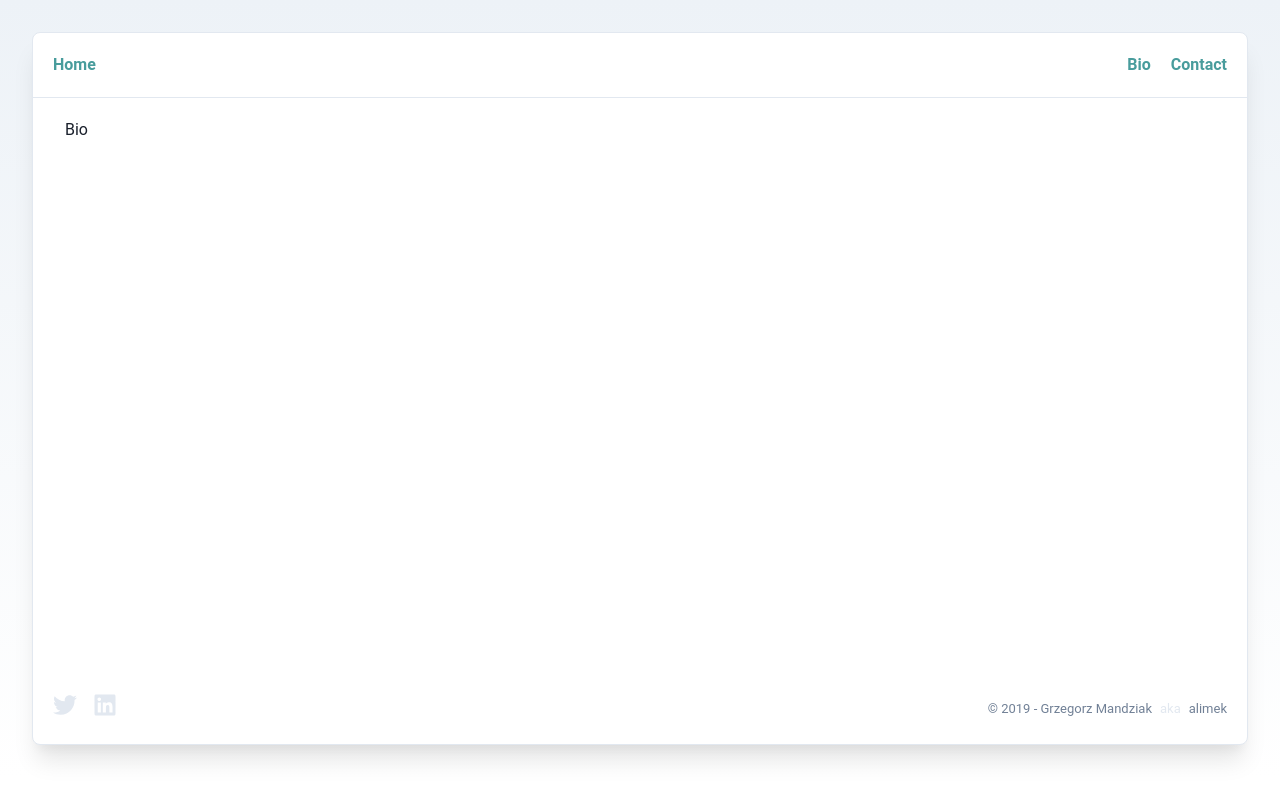
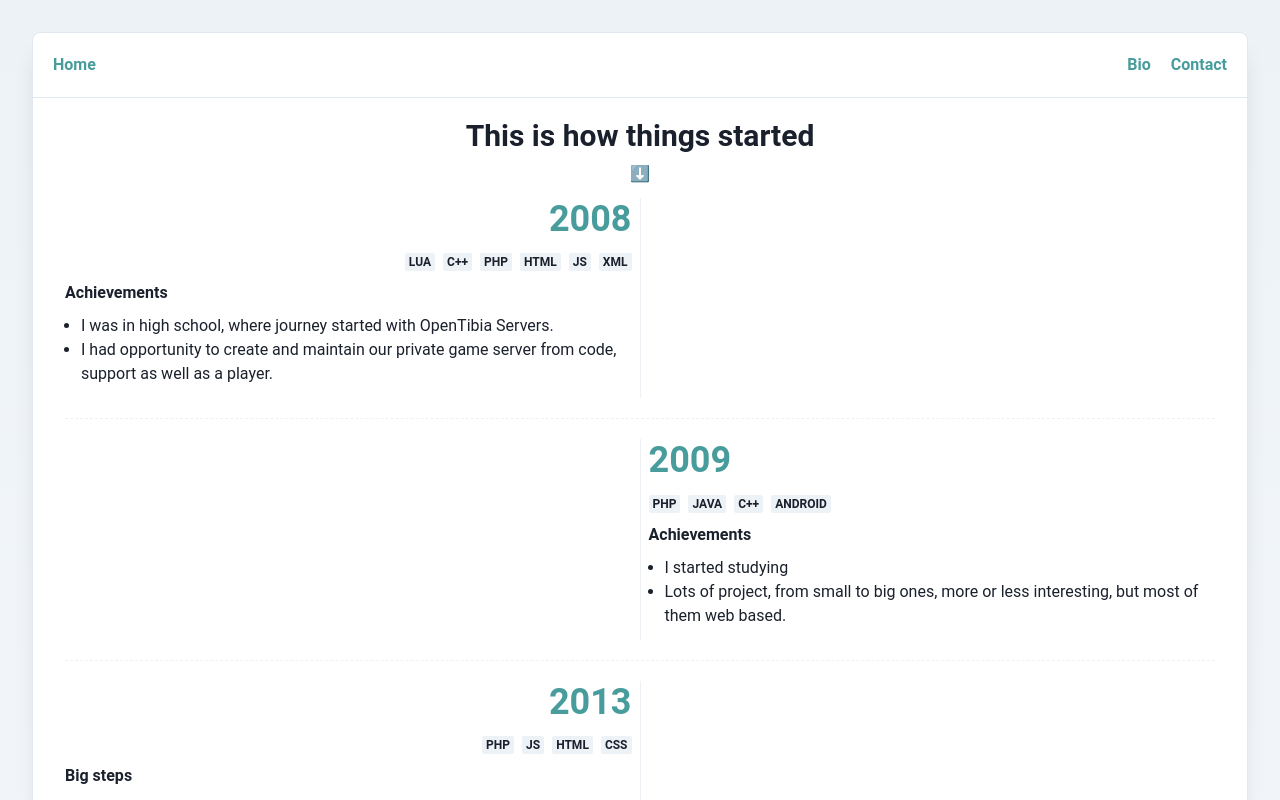
Before and after one commit to alimek/alimek.github.io, a Next.js app: page /bio in a window 1280 px wide. Shown: the top 800 px of the page. Built offline with nearby package versions, Linux system fonts and the light colour scheme.

Commit message:
bio page

```diff
--- /dev/null
+++ b/app/components/BioSection.tsx
@@ -0,0 +1,84 @@
+import {
+  Divider,
+  Flex,
+  HStack,
+  Heading,
+  Wrap,
+  Badge,
+  UnorderedList,
+  ListItem,
+} from "@chakra-ui/react";
+
+export interface ISection {
+  year: string;
+  languages?: string[];
+  comments?: string[];
+  events?: string[];
+}
+
+export enum Position {
+  LEFT,
+  RIGHT,
+}
+
+interface Props {
+  position: Position;
+  section: ISection;
+}
+
+export const BioSection = ({
+  section: { year, languages, comments, events },
+  position,
+}: Props) => {
+  const textAlign = position === Position.LEFT ? "right" : "left";
+  const justifyContent = position === Position.LEFT ? "flex-end" : "flex-start";
+  return (
+    <HStack direction="row" w="full">
+      {position === Position.RIGHT && <Divider orientation="vertical" />}
+      <Flex flex={1} flexDirection="column">
+        <Heading size="xl" color="primary" textAlign={textAlign}>
+          {year}
+        </Heading>
+        {languages && (
+          <HStack
+            flex={1}
+            flexDirection="row"
+            justifyContent={justifyContent}
+            mt="s"
+          >
+            <Wrap>
+              {languages.map((l) => (
+                <Badge key={l}>{l}</Badge>
+              ))}
+            </Wrap>
+          </HStack>
+        )}
+        {events && (
+          <>
+            <Heading size="sm" mt="s">
+              Big steps
+            </Heading>
+            <UnorderedList my="s">
+              {events.map((event, index) => (
+                <ListItem key={index}>{event}</ListItem>
+              ))}
+            </UnorderedList>
+          </>
+        )}
+        {comments && (
+          <>
+            <Heading size="sm" mt="s">
+              Achievements
+            </Heading>
+            <UnorderedList my="s">
+              {comments.map((comment, index) => (
+                <ListItem key={index}>{comment}</ListItem>
+              ))}
+            </UnorderedList>
+          </>
+        )}
+      </Flex>
+      {position === Position.LEFT && <Divider orientation="vertical" />}
+    </HStack>
+  );
+};
--- a/pages/bio.tsx
+++ b/pages/bio.tsx
@@ -1,5 +1,194 @@
-import { Text } from "@chakra-ui/react";
+import {
+  Divider,
+  Flex,
+  Heading,
+  VStack,
+  ScaleFade,
+  Text,
+} from "@chakra-ui/react";
+import { GetStaticProps, NextPage } from "next";
+import { BioSection, ISection, Position } from "@/components/BioSection";
 
-const Bio = () => <Text>Bio</Text>;
+interface Props {
+  data: ISection[];
+}
+
+const Bio: NextPage<Props> = ({ data }) => {
+  return (
+    <Flex flexDirection="column">
+      <VStack spacing={2} mb="s">
+        <Heading size="lg" textAlign="center">
+          This is how things started
+        </Heading>
+        <Text textAlign="center">⬇️</Text>
+      </VStack>
+      {data.map((section, index) => {
+        const isOdd = index % 2 === 0;
+
+        return (
+          <ScaleFade key={section.year} in delay={(index + 1) * 0.2}>
+            <Flex flexDirection="column">
+              <Flex flex={1}>
+                <Flex flex={1} sx={{ mr: "-1px" }}>
+                  {isOdd && (
+                    <BioSection position={Position.LEFT} section={section} />
+                  )}
+                </Flex>
+                <Flex flex={1}>
+                  {!isOdd && (
+                    <BioSection position={Position.RIGHT} section={section} />
+                  )}
+                </Flex>
+              </Flex>
+              {index !== data.length - 1 && (
+                <Divider
+                  color="borderLight"
+                  variant="dashed"
+                  alignSelf="center"
+                  my="m"
+                />
+              )}
+            </Flex>
+          </ScaleFade>
+        );
+      })}
+    </Flex>
+  );
+};
+
+export const getStaticProps: GetStaticProps<Props> = () => ({
+  props: {
+    data: [
+      {
+        year: "2008",
+        languages: ["lua", "c++", "php", "html", "js", "xml"],
+        comments: [
+          "I was in high school, where journey started with OpenTibia Servers.",
+          "I had opportunity to create and maintain our private game server from code, support as well as a player.",
+        ],
+      },
+      {
+        year: "2009",
+        languages: ["php", "java", "c++", "android"],
+        comments: [
+          "I started studying",
+          "Lots of project, from small to big ones, more or less interesting, but most of them web based.",
+        ],
+      },
+      {
+        year: "2013",
+        languages: ["php", "js", "html", "css"],
+        comments: [
+          "Graduated, Bachelor of Engineering, Systems and computer networks, Wrocław University of Science of Technology.",
+        ],
+        events: [
+          "First internship work, IT Service. Here I realised it's not for me. I wanted to be more challenged, more often than just develop network in IT offices.",
+        ],
+      },
+      {
+        year: "2014",
+        languages: ["php", "html", "css", "symfony", "mysql"],
+        events: [
+          "Second internship work, PHP Developer.",
+          "Got employed on perm contract after 3 month.",
+          "Created my own company, I am freelancer now.",
+        ],
+      },
+      {
+        year: "2015",
+        languages: ["angularjs", "js", "php", "html", "css", "bootstrap"],
+        comments: [
+          "Graduated, Master's degree, Systems and computer networks, Wrocław University of Science of Technology.",
+          "1st project delivered, 1nd project failed, another started.",
+        ],
+      },
+      {
+        year: "2016",
+        languages: ["angular 2", "react.js", "design systems", "node.js"],
+        comments: [
+          "Started migration from php developer, to front-end developer.",
+          "Lots of never finished side project using new frameworks. Can't see better way to lean new stuff, just keep learning.",
+        ],
+      },
+      {
+        year: "2017",
+        languages: [
+          "terraform",
+          "architecture as code",
+          "aws",
+          "ionic",
+          "mongodb",
+        ],
+        comments: ["Tried first time ReactNative."],
+      },
+      {
+        year: "2018",
+        languages: [
+          "ionic",
+          "ios",
+          "android",
+          "cross platform app",
+          "reactnative",
+        ],
+        comments: [
+          "First mobile app using Cordova and Ionic framework. Mobile journey started.",
+          "Migrated Ionic app to React Native.",
+        ],
+      },
+      {
+        year: "2019",
+        languages: [
+          "react native",
+          "php",
+          "angularjs",
+          "nodejs",
+          "aws",
+          "ios",
+          "android",
+        ],
+        events: [
+          "Migrated to England (UK) for a year. It was great experience, nice english lesson.",
+        ],
+        comments: [
+          "Less backend work, still lots of frontend, but even more hours with mobile.",
+        ],
+      },
+      {
+        year: "2020",
+        languages: ["react native", "php", "angularjs", "react.js"],
+        events: ["Migrated back Poland."],
+      },
+      {
+        year: "2021",
+        languages: [
+          "react native",
+          "php",
+          "angularjs",
+          "react.js",
+          "AWS Lambda",
+          "AWS SQS",
+          "aws apigateway",
+          "aws dynamodb",
+        ],
+        comments: [
+          "Contributed to create my first serverless enterprise project on AWS.",
+        ],
+      },
+      {
+        year: "2022",
+        languages: [
+          "react.js",
+          "react native",
+          "php",
+          "typescript",
+          "node.js",
+          "graphql",
+          "prisma",
+          "next.js",
+        ],
+      },
+    ],
+  },
+});
 
 export default Bio;
```
